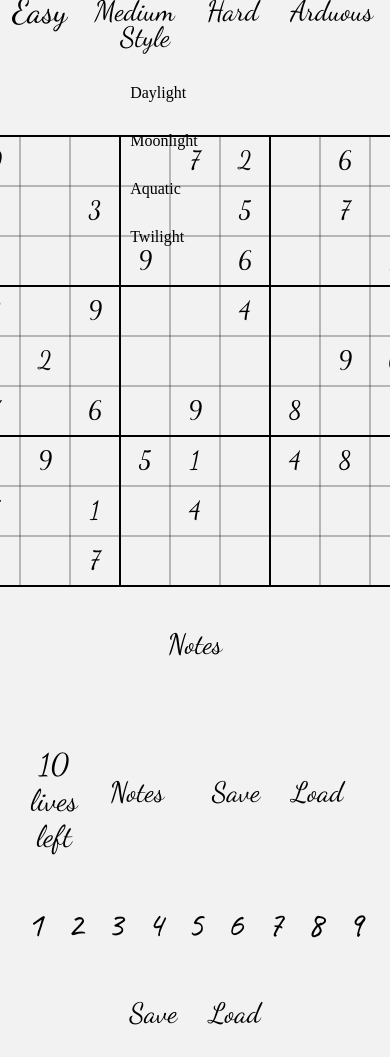
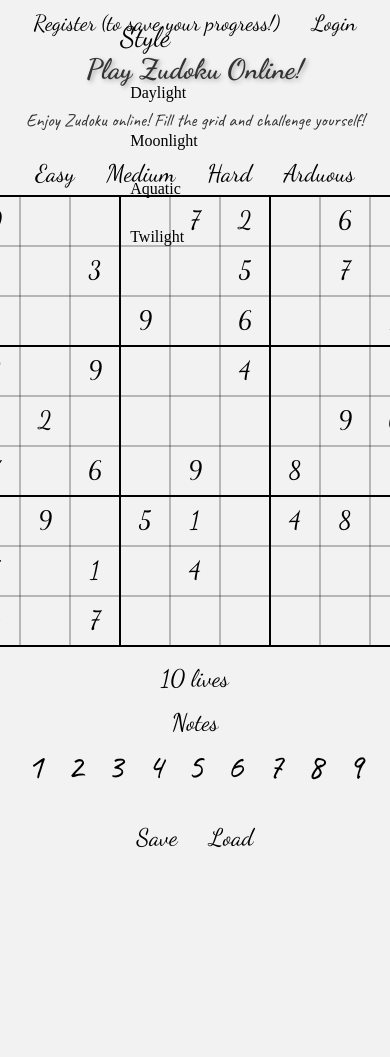
Before and after one commit to Azunera/zudoku_website, a Flask app: page /zudoku in a window 390 px wide. After the commit the page ends 848 px from the top, so only its background shows below. Run offline with Flask 3, Linux system fonts and the light colour scheme.

Commit message:
Improving mobile adaptation

```diff
--- a/api/static/css/zudoku.css
+++ b/api/static/css/zudoku.css
@@ -81,10 +81,6 @@ p {
   border: 1px solid black;
 }
 
-.lives-label-container {
-  margin-left: 20px;
-}
-
 .a {
   background-color: #dc5e5e;
   border: none;
@@ -140,7 +136,7 @@ p {
   display: none;
 }
 
-.canva-side-container {
+.canva-side-container, .canva-hidden-filler {
   display: flex;
   flex-direction: column;
   align-items: center;
@@ -259,70 +255,53 @@ label {
 
 @media only screen and (max-width: 620px) {
   h1 {
-    color: #333;
-    font-family: "Dancing Script", cursive;
-    margin: 5px;
-    text-align: center;
-    font-size: 32px;
-    text-shadow: 2px 2px 4px #aaa;
+    margin: 2px;
+    font-size: 28px;
   }
   p {
-    font-family: "Caveat", cursive;
     font-size: 18px;
     line-height: 1;
     padding: 5px;
   }
-  .canva-side-container, .canva-hidden-filler {
-    display: flex;
+  .canva-side-container {
     flex-direction: column;
-    align-items: center;
-    margin: 20px;
-    gap: 50px;
+    margin: 10px;
+    gap: 1px;
     max-width: 80vw;
     width: 100%;
   }
+  .button-grid {
+    order: 1;
+  }
+  .canva-hidden-filler, .filler, .pc-only, .save-load-pc {
+    display: none;
+  }
   .sudoku-container {
-    display: flex;
-    justify-content: center;
     flex-direction: column;
-    align-items: center;
     margin-bottom: 20px;
   }
-  .pc-only {
-    display: none;
+  label {
+    font-size: 24px;
+    padding: 7px 16px;
+    margin-bottom: none;
   }
-  .save-load-pc {
-    display: none;
-  }
-  .button-grid {
-    order: 1;
+  #notes {
+    font-size: 24px;
+    padding: 7px 16px;
+    margin-top: 0;
+    margin-bottom: 0;
   }
   .row, .mobile-only-row {
     display: flex;
     flex-direction: horizontal;
     align-items: center;
-  }
-  #mobile-only-row {
-    display: none;
+    gap: 0;
   }
   .difficulty_button, .bottom_buttons {
-    background-color: transparent;
-    border: none;
-    color: rgb(0, 0, 0);
     padding: 7px 16px;
-    text-align: center;
-    font-family: "Dancing Script", cursive;
-    text-decoration: none;
-    display: inline-block;
-    font-size: 28px;
-    margin-top: 5px;
-    margin-bottom: none;
-    display: block;
-    cursor: pointer;
-    transition: transform 0.3s ease;
-  }
-  .difficulty_button:hover, .bottom_buttons:hover {
-    transform: scale(1.2);
+    font-size: 24px;
+    margin-top: 0;
+    margin-bottom: 0;
   }
   .button-grid {
     display: flex;
@@ -331,28 +310,8 @@ label {
   .button-grid .number_button {
     width: 40px;
     height: 40px;
-    background-color: transparent;
     border: none;
-    color: rgb(0, 0, 0);
-    text-align: center;
-    font-family: "Caveat", cursive;
-    text-decoration: none;
     font-size: 36px;
-    cursor: pointer;
     transition: background-color 0.5s;
-    display: flex;
-    justify-content: center;
-    align-items: center;
-    margin: 0;
-    overflow: hidden;
-  }
-  .button-grid .number_button .number_button_content {
-    transition: transform 0.5s;
-    display: flex;
-    justify-content: center;
-    align-items: center;
-  }
-  .button-grid .number_button:hover .number_button_content {
-    transform: scale(1.3);
   }
 }/*# sourceMappingURL=zudoku.css.map */
--- a/api/static/css/zudoku.scss
+++ b/api/static/css/zudoku.scss
@@ -165,7 +162,7 @@ p {
     display: none;
 }
 
-.canva-side-container {
+.canva-side-container, .canva-hidden-filler{
     display: flex;
     flex-direction: column;
     align-items: center;
@@ -296,85 +294,77 @@ label {
 
 @media only screen and (max-width: 620px) {
     h1 {
-        color: #333;
-        font-family: 'Dancing Script', cursive;
-        margin: 5px;
-        text-align: center;
-        font-size: 32px;
-        text-shadow: 2px 2px 4px #aaa;
+        margin: 2px; // from 5
+        font-size: 28px; //from 32
     }
 
     p {
-        font-family: 'Caveat', cursive;
         font-size: 18px;  // from 24
         line-height: 1; // from 1.5
         padding: 5px; // from 10
     }
 
-    .canva-side-container, .canva-hidden-filler{
-        display: flex;
+    .canva-side-container{
         flex-direction: column;
-        align-items: center;
-        margin: 20px;
-        gap: 50px;
+        margin: 10px; // from 20
+        gap: 1px; // from 50
         max-width: 80vw;
         width: 100%;
     }
 
-    .sudoku-container {
-        display: flex;
-        justify-content: center;
-        flex-direction: column;
-        align-items: center;
-        margin-bottom: 20px;
-
-    }
-
-    .pc-only {
-        display: none;
-    }
-
-    .save-load-pc {
-        display: none;
-    }
+    // .canva-side-container, .canva-hidden-filler{
+    //     display: flex;
+    //     flex-direction: column;
+    //     align-items: center;
+    //     margin: 20px;
+    //     gap: 50px;
+    //     max-width: 450px;
+    //     width: 100%;
+    //}
 
     .button-grid {
         order: 1;
     }
 
+    .canva-hidden-filler, .filler, .pc-only, .save-load-pc {
+        display: none;
+    }
 
+    .sudoku-container {
+        flex-direction: column;
+        margin-bottom: 20px; // from 20
+
+    }
+
+    label {
+        font-size: 24px; //from 33;
+        padding: 7px 16px;
+        margin-bottom: none;
+    }
+
+    #notes {
+        font-size: 24px;
+        padding: 7px 16px;
+        margin-top: 0; // from 5
+        margin-bottom: 0; //from 20
+    }
 
     .row, .mobile-only-row {
         display: flex;
         flex-direction: horizontal;
         align-items: center;
-    }
-
-    #mobile-only-row {
-        display: none;
+        gap: 0;
     }
 
 
     .difficulty_button, .bottom_buttons {
-        background-color: transparent;
-        border: none;
-        color: rgb(0, 0, 0);
-        padding: 7px 16px;
-        text-align: center;
-        font-family: 'Dancing Script', cursive;
-        text-decoration: none;
-        display: inline-block;
-        font-size: 28px;
-        margin-top: 5px;
-        margin-bottom: none;
-        display: block;
-        cursor: pointer;
-        transition: transform 0.3s ease;
+        padding: 7px 16px; // from 7px 16px
+        font-size: 24px; // from 28
+        margin-top: 0; // from 5
+        margin-bottom: 0; //from 20
+    }
+        // need to add transtion!
 
-        &:hover {
-            transform: scale(1.2);
-        }
-    }
 
     .button-grid {
         display: flex;
--- a/api/static/js/zudoku.js
+++ b/api/static/js/zudoku.js
@@ -10,6 +10,14 @@ document.addEventListener('DOMContentLoaded', () => {
 
     const screenWidth = screen.width
 
+
+    // Logic for adjusts in canvas-resolution and moving html elementsd for mobile adaptation
+    const lives_label = document.getElementById('lives-label');
+    const mobile_row = document.getElementById('mobile-row1');
+    const save = document.getElementById('save');
+    const load = document.getElementById('load');
+    const notes = document.getElementById('notes')
+
     if (screenWidth < 620) {
         canvas.width = screenWidth * 0.9, canvas.height = screenWidth * 0.9
 
@@ -18,6 +26,11 @@ document.addEventListener('DOMContentLoaded', () => {
 
         canvas.style.width = screenWidth * 0.9 + "px";
         canvas.style.height = screenWidth * 0.9 + "px";
+
+        mobile_row.appendChild(lives_label);
+        mobile_row.appendChild(save);
+        mobile_row.appendChild(load);
+        mobile_row.appendChild(notes);
 
         document.querySelectorAll('.pc-only').forEach(onlypc => {
             onlypc.style.display = 'none';
@@ -164,7 +177,7 @@ document.addEventListener('DOMContentLoaded', () => {
                             sudoku.sudoku[row][col] = num;
                         if (!sudoku.check_cell(row, col)) {
                             sudoku.lives -= 1;
-                            document.getElementById('lives_label').innerHTML = `${sudoku.lives} lives left`;
+                            document.getElementById('lives-label').innerHTML = `${sudoku.lives} lives`;  // used to be lives left
                             }
                         }
                     }
--- a/api/static/js/zudoku_class.js
+++ b/api/static/js/zudoku_class.js
@@ -182,19 +182,19 @@ export default class Sudoku {
         if (difficulty === 'Easy') {
             emptyCells = 40;
             this.lives = 15;
-            document.getElementById('lives_label').innerHTML = `${this.lives} lives left`;
+            document.getElementById('lives-label').innerHTML = `${this.lives} lives`;
         } else if (difficulty === 'Medium') {
             emptyCells = 50;
             this.lives = 10;
-            document.getElementById('lives_label').innerHTML = `${this.lives} lives left`;
+            document.getElementById('lives-label').innerHTML = `${this.lives} lives `;
         } else if (difficulty === 'Hard') {
             emptyCells = 60;
             this.lives = 5;
-            document.getElementById('lives_label').innerHTML = `${this.lives} lives left`;
+            document.getElementById('lives-label').innerHTML = `${this.lives} lives `;
         } else if (difficulty === 'Arduous') {
             emptyCells = 63;
             this.lives = 3;
-            document.getElementById('lives_label').innerHTML = `${this.lives} lives left`;
+            document.getElementById('lives-label').innerHTML = `${this.lives} lives `;
         } else { // Test
             emptyCells = 1;
             this.lives = 100;
--- a/api/templates/zudoku.html
+++ b/api/templates/zudoku.html
@@ -33,7 +33,7 @@
     <h1 id="title">Play Zudoku Online!</h1>
 
     <p id="intro">
-        Enjoy the online version of Zudoku! Fill the grid and challenge yourself!
+        Enjoy Zudoku online! Fill the grid and challenge yourself!
     </p>
     <div class="row">
         <button class="difficulty_button" id="easy-button">Easy</button>
@@ -53,9 +53,9 @@
 
         <div class="canva-side-container">
 
-            <label id="lives_label" class="pc-only">10 lives left</label>
+            <label id="lives-label">10 lives</label>
 
-            <button class="pc-only" id="notes">Notes</button>
+            <button id="notes">Notes</button>
 
             <div class="button-grid">
                 <button class="number_button"><span class="number_button_content" id="1">1</button>
@@ -72,11 +72,8 @@
             <div class="filler pc-only"></div>
             <div class="filler pc-only"></div>
 
-            <div class="mobile-only-row">
-                <label id="lives_label">10 lives left</label>
-                <button class="bottom_buttons mobile-only" id="notes">Notes</button>
-                <button class="bottom_buttons mobile-only" id="save">Save</button>
-                <button class="bottom_buttons mobile-only" id="load">Load</button>
+            <div class="mobile-only-row" id='mobile-row1'>
+                <!--Elements from outside will be moved here-->
             </div>
 
         </div>
```
Also changed, not shown: other parts of api/static/css/zudoku.scss (+14 -27 lines), package.json (deleted), 1 other file.
